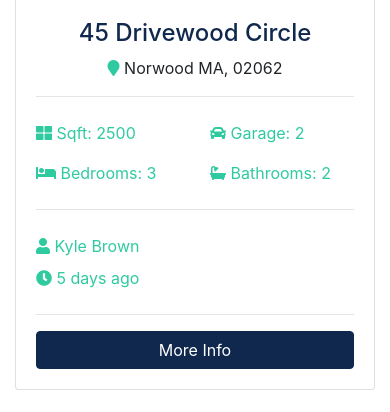
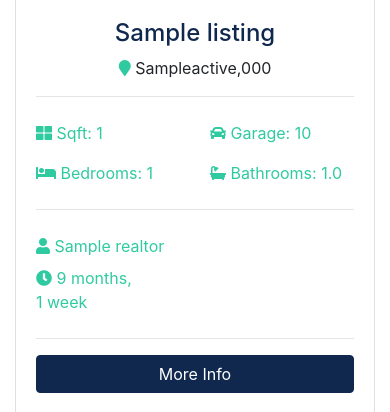
Before and after one commit to PMohit/ESator, a Django app: page / in a window 390 px wide. Shown: the part 1194-1606 px from the top of the page. Run offline with Django 3.2, Linux system fonts and the light colour scheme; tables that the repository leaves empty hold one stand-in row (values such as "Sample post"); grey boxes marked "Sample" are stand-in pictures; some libraries are stand-ins or nearby versions.

Commit message:
added home page dynamic listing | about us

```diff
--- a/pages/templates/pages/index.html
+++ b/pages/templates/pages/index.html
@@ -1,5 +1,7 @@
 
 {% extends 'base.html' %}
+{% load humanize %}
+
 
 {% block content %}
   <!-- Showcase -->
@@ -132,134 +134,61 @@
       <div class="container">
         <h3 class="text-center mb-3">Latest Listings</h3>
         <div class="row">
-          <!-- Listing 1 -->
+
+            {% if listings %}
+                {% for listing in listings %}
+                <!-- Listing 1 -->
           <div class="col-md-6 col-lg-4 mb-4">
             <div class="card listing-preview">
-              <img class="card-img-top" src="assets/img/homes/home-1.jpg" alt="">
+              <img class="card-img-top" src="{{ listing.photo_main.url }}" alt="">
               <div class="card-img-overlay">
                 <h2>
-                  <span class="badge badge-secondary text-white">$490,000</span>
+                  <span class="badge badge-secondary text-white">Rs{{ listing.price | intcomma }}</span>
                 </h2>
               </div>
               <div class="card-body">
                 <div class="listing-heading text-center">
-                  <h4 class="text-primary">45 Drivewood Circle</h4>
+                  <h4 class="text-primary">{{ listing.title }}</h4>
                   <p>
-                    <i class="fas fa-map-marker text-secondary"></i> Norwood MA, 02062</p>
+                    <i class="fas fa-map-marker text-secondary"></i> {{ listing.city }}{{ listing.state }},{{ listing.zipcode }}</p>
                 </div>
                 <hr>
                 <div class="row py-2 text-secondary">
                   <div class="col-6">
-                    <i class="fas fa-th-large"></i> Sqft: 2500</div>
+                    <i class="fas fa-th-large"></i> Sqft: {{ listing.sqft }}</div>
                   <div class="col-6">
-                    <i class="fas fa-car"></i> Garage: 2</div>
+                    <i class="fas fa-car"></i> Garage: {{ listing.garage }}</div>
                 </div>
                 <div class="row py-2 text-secondary">
                   <div class="col-6">
-                    <i class="fas fa-bed"></i> Bedrooms: 3</div>
+                    <i class="fas fa-bed"></i> Bedrooms: {{ listing.bedrooms }}</div>
                   <div class="col-6">
-                    <i class="fas fa-bath"></i> Bathrooms: 2</div>
+                    <i class="fas fa-bath"></i> Bathrooms: {{ listing.bathrooms }}</div>
                 </div>
                 <hr>
                 <div class="row py-2 text-secondary">
                   <div class="col-6">
-                    <i class="fas fa-user"></i> Kyle Brown</div>
+                    <i class="fas fa-user"></i> {{ listing.realtor }}</div>
                 </div>
                 <div class="row text-secondary pb-2">
                   <div class="col-6">
-                    <i class="fas fa-clock"></i> 5 days ago</div>
+                    <i class="fas fa-clock"></i> {{ listing.list_date | timesince }}</div>
                 </div>
                 <hr>
-                <a href="listing.html" class="btn btn-primary btn-block">More Info</a>
+                <a href="{% url 'listing' listing.id %}" class="btn btn-primary btn-block">More Info</a>
               </div>
             </div>
           </div>
 
-          <!-- Listing 2 -->
-          <div class="col-md-6 col-lg-4 mb-4">
-            <div class="card listing-preview">
-              <img class="card-img-top" src="assets/img/homes/home-2.jpg" alt="">
-              <div class="card-img-overlay">
-                <h2>
-                  <span class="badge badge-secondary text-white">$550,000</span>
-                </h2>
-              </div>
-              <div class="card-body">
-                <div class="listing-heading text-center">
-                  <h4 class="text-primary">18 Jefferson Lane</h4>
-                  <p>
-                    <i class="fas fa-map-marker text-secondary"></i> Woburn MA, 01801</p>
+
+                {% endfor %}
+            {% else %}
+                <div class="col-md-12">
+                <p>No listing Availble</p>
                 </div>
-                <hr>
-                <div class="row py-2 text-secondary">
-                  <div class="col-6">
-                    <i class="fas fa-th-large"></i> Sqft: 3200</div>
-                  <div class="col-6">
-                    <i class="fas fa-car"></i> Garage: 1</div>
-                </div>
-                <div class="row py-2 text-secondary">
-                  <div class="col-6">
-                    <i class="fas fa-bed"></i> Bedrooms: 4</div>
-                  <div class="col-6">
-                    <i class="fas fa-bath"></i> Bathrooms: 2.5</div>
-                </div>
-                <hr>
-                <div class="row py-2 text-secondary">
-                  <div class="col-6">
-                    <i class="fas fa-user"></i> Mark Hudson</div>
-                </div>
-                <div class="row text-secondary pb-2">
-                  <div class="col-6">
-                    <i class="fas fa-clock"></i> 5 days ago</div>
-                </div>
-                <hr>
-                <a href="listing.html" class="btn btn-primary btn-block">More Info</a>
-              </div>
-            </div>
-          </div>
+            {% endif %}
 
-          <!-- Listing 3 -->
-          <div class="col-md-6 col-lg-4 mb-4">
-            <div class="card listing-preview">
-              <img class="card-img-top" src="assets/img/homes/home-3.jpg" alt="">
-              <div class="card-img-overlay">
-                <h2>
-                  <span class="badge badge-secondary text-white">$580,000</span>
-                </h2>
-              </div>
-              <div class="card-body">
-                <div class="listing-heading text-center">
-                  <h4 class="text-primary">187 Woodrow Street</h4>
-                  <p>
-                    <i class="fas fa-map-marker text-secondary"></i> Salem MA, 01915</p>
-                </div>
-                <hr>
-                <div class="row py-2 text-secondary">
-                  <div class="col-6">
-                    <i class="fas fa-th-large"></i> Sqft: 3107</div>
-                  <div class="col-6">
-                    <i class="fas fa-car"></i> Garage: 0</div>
-                </div>
-                <div class="row py-2 text-secondary">
-                  <div class="col-6">
-                    <i class="fas fa-bed"></i> Bedrooms: 4</div>
-                  <div class="col-6">
-                    <i class="fas fa-bath"></i> Bathrooms: 3</div>
-                </div>
-                <hr>
-                <div class="row py-2 text-secondary">
-                  <div class="col-6">
-                    <i class="fas fa-user"></i> Mark Hudson</div>
-                </div>
-                <div class="row text-secondary pb-2">
-                  <div class="col-6">
-                    <i class="fas fa-clock"></i> 5 days ago</div>
-                </div>
-                <hr>
-                <a href="listing.html" class="btn btn-primary btn-block">More Info</a>
-              </div>
-            </div>
-          </div>
+
 
         </div>
       </div>
--- a/pages/views.py
+++ b/pages/views.py
@@ -1,9 +1,24 @@
 from django.shortcuts import render
 from django.http import HttpResponse
-# Create your views here.
+
+from listings.models import Listing
+from realtors.models import Realtor
 
 def index(request):
-    return render(request,'pages/index.html')
+    listings = Listing.objects.order_by('-list_date').filter(is_published=True)[:3]
+    context={
+        'listings':listings
+    }
+
+
+    return render(request,'pages/index.html',context)
 
 def about(request):
-   return render(request,'pages/about.html')
+    realtors = Realtor.objects.order_by('-hire_date')
+    mvp_realtors=Realtor.objects.all().filter(is_mvp=True)
+    context = {
+        'realtors': realtors,
+        'mvp_realtors': mvp_realtors
+    }
+
+    return render(request, 'pages/about.html', context)
```
Also changed, not shown: pages/templates/pages/about.html (+30 -34 lines).
